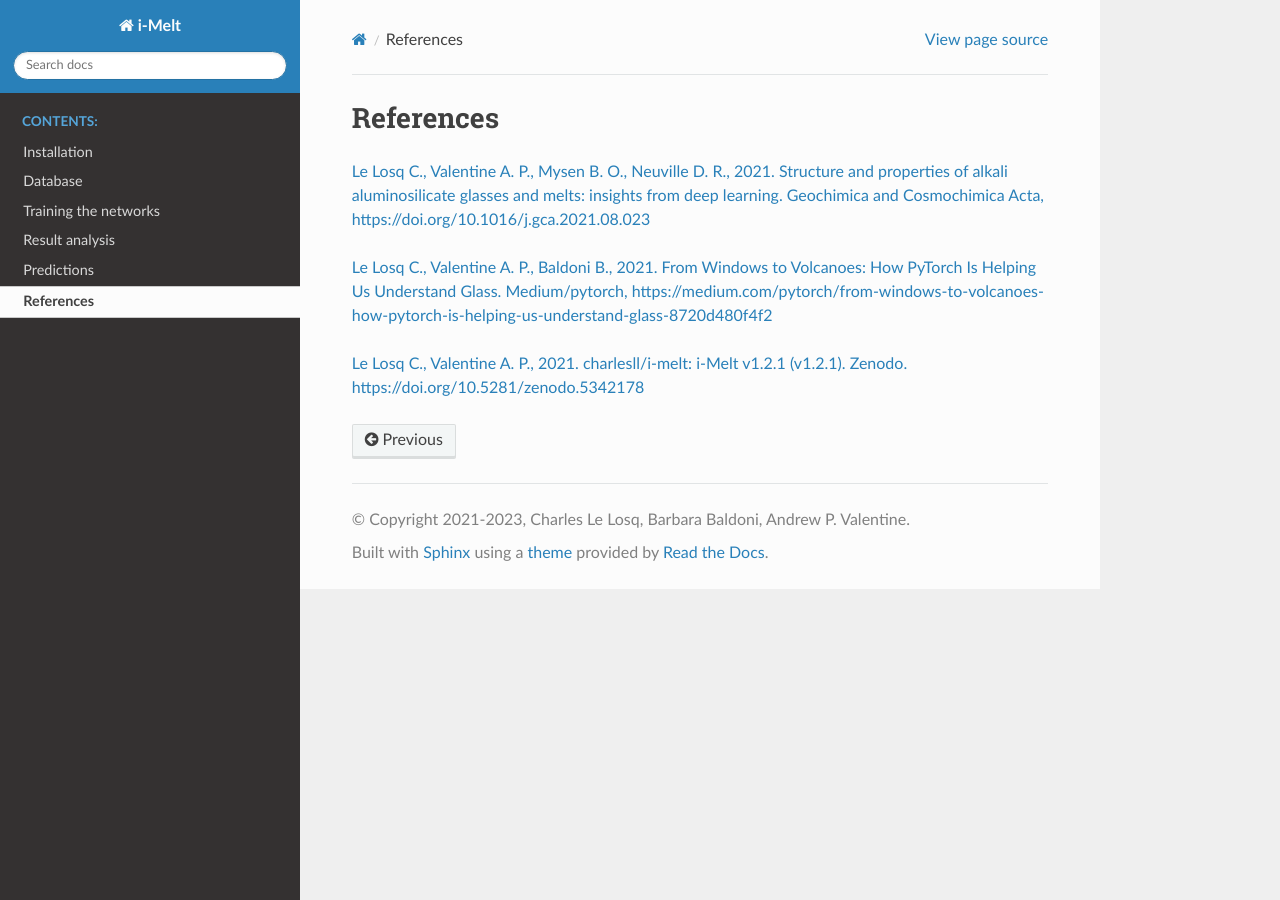
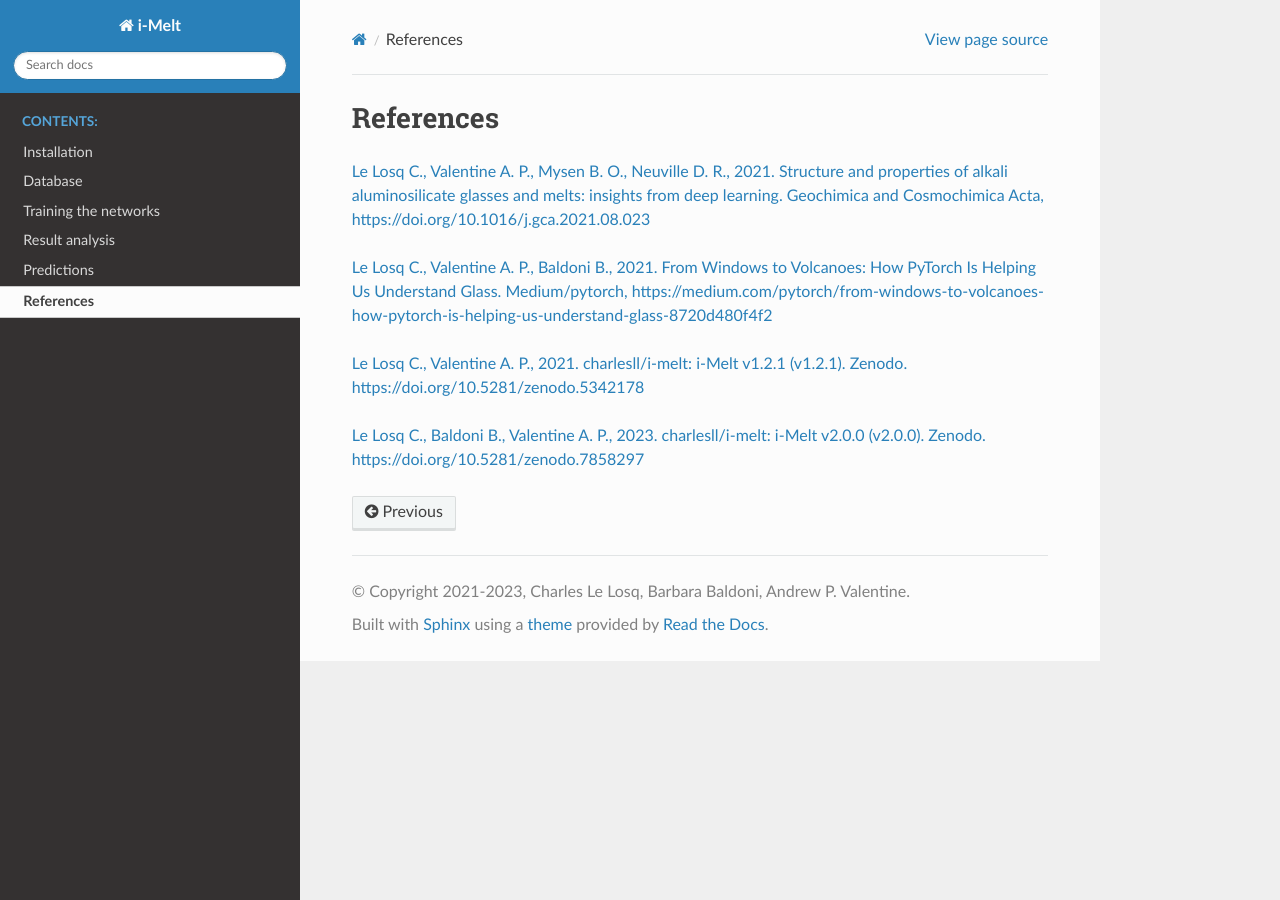
Before and after one commit to charlesll/i-melt, a Sphinx documentation site: the page built from docs/source/references.rst, in a window 1280 px wide. Built offline with Sphinx 7.4.7 and the Read the Docs theme 2.0.0, drawn with Linux system fonts in a browser that asks for light colours.

Commit message:
Update website

```diff
--- a/docs/source/index.rst
+++ b/docs/source/index.rst
@@ -12,6 +12,7 @@ Charles Le Losq, Institut de physique du globe de Paris, University Paris Cité
 lelosq@ipgp.fr
 
 Barbara Baldoni, Institut de physique du globe de Paris, University Paris Cité
+baldoni@ipgp.fr
 
 Andrew P. Valentine, University of Durham
 andrew.valentine@durham.ac.uk
--- a/docs/source/references.rst
+++ b/docs/source/references.rst
@@ -7,3 +7,5 @@ References
 https://medium.com/pytorch/from-windows-to-volcanoes-how-pytorch-is-helping-us-understand-glass-8720d480f4f2 <https://medium.com/pytorch/from-windows-to-volcanoes-how-pytorch-is-helping-us-understand-glass-8720d480f4f2>`_
 
 `Le Losq C., Valentine A. P., 2021. charlesll/i-melt: i-Melt v1.2.1 (v1.2.1). Zenodo. https://doi.org/10.5281/zenodo.5342178 <https://doi.org/10.5281/zenodo.5342178>`_
+
+`Le Losq C., Baldoni B., Valentine A. P., 2023. charlesll/i-melt: i-Melt v2.0.0 (v2.0.0). Zenodo. https://doi.org/10.5281/zenodo.7858297 <https://doi.org/10.5281/zenodo.7858297>`_
```
Also changed, not shown: 15 other files.
